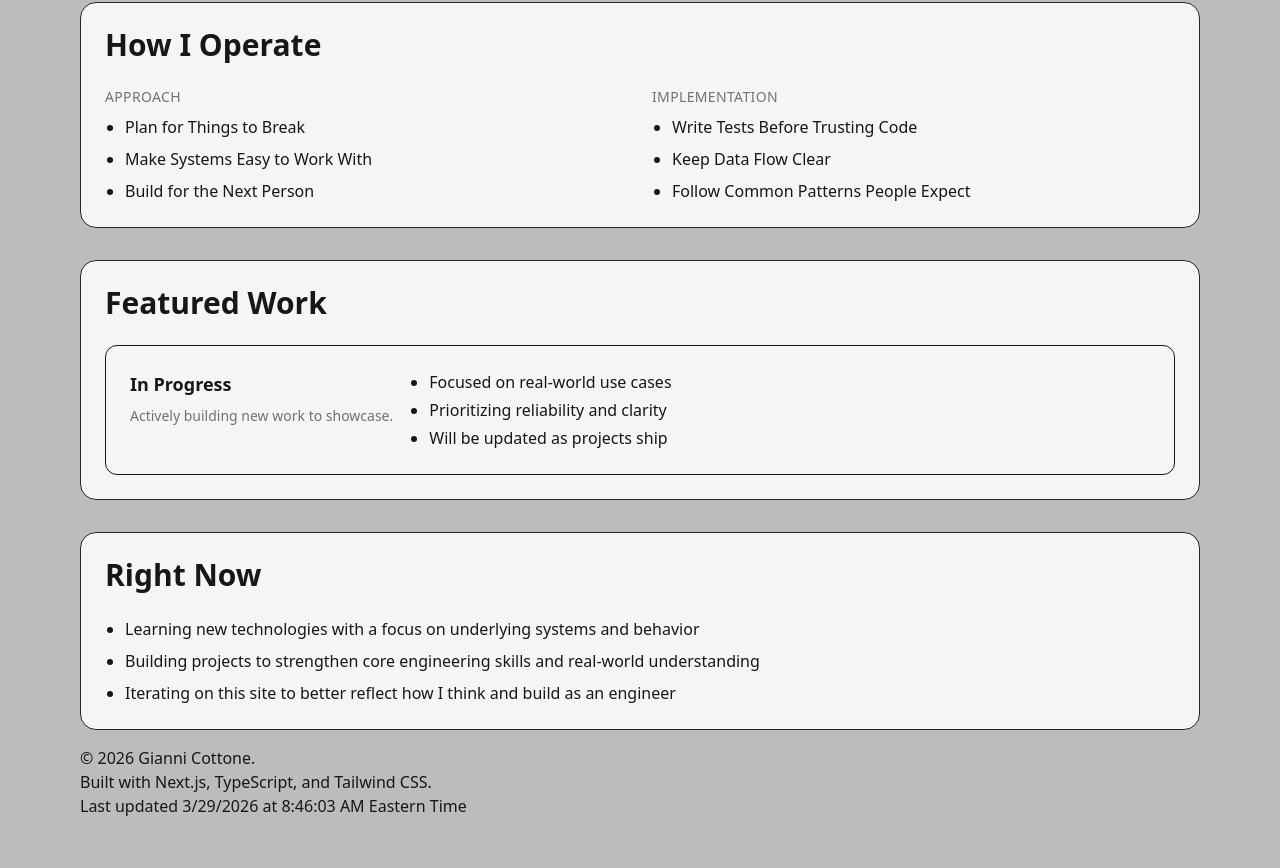
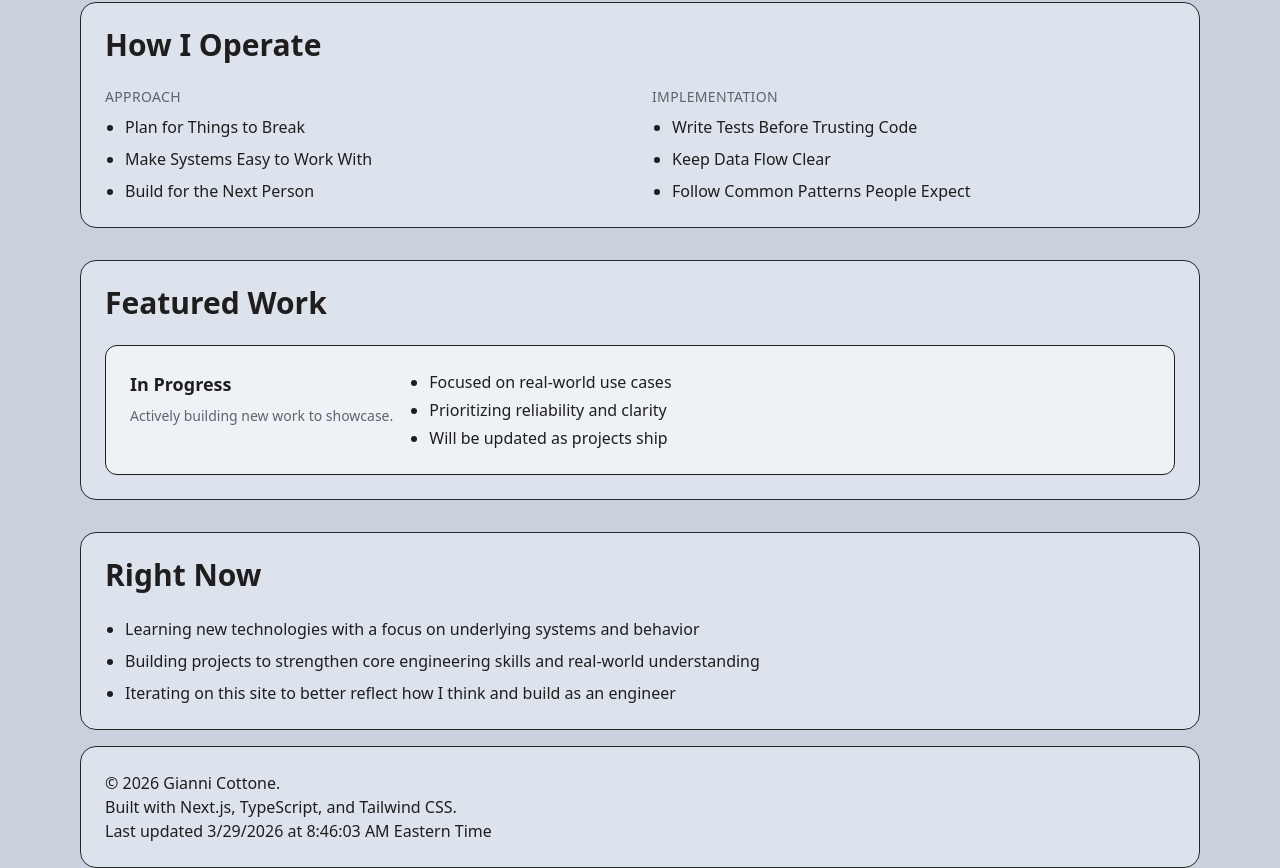
Before and after one commit to giannicottone/gianni-portfolio, a Next.js app: page / in a window 1280 px wide. Shown: the part 871-1739 px from the top of the page. Before the commit the page ends 1689 px from the top, so only its background shows below. Built offline with nearby package versions, Linux system fonts and the light colour scheme.

Commit message:
Updated Colors

```diff
--- a/src/app/globals.css
+++ b/src/app/globals.css
@@ -3,10 +3,15 @@
 
 /* Theme */
 :root {
-  --background: #bcbcbc;
-  --foreground: #171717;
-  --muted: #6b7280;
+/* Component Colors */
+  --background: #c9d1dc;
+  --surface: #dde3ec;
+  --card: #eef2f7;
+/* Text Colors */
+  --foreground: #1f1d1d;
+  --muted: #5f636b;
 }
+
 
 
 /* Base */
@@ -30,7 +35,7 @@ body {
 @layer components {
   /* Buttons */
   .btn {
-    @apply inline-flex items-center justify-center px-4 py-2 rounded-md text-white bg-blue-600 hover:bg-blue-700 transition-colors;
+    @apply inline-flex items-center justify-center px-4 py-2 rounded-md text-white transition-colors;
   }
 
   /* Typography */
--- a/src/components/cards/ProjectCard.tsx
+++ b/src/components/cards/ProjectCard.tsx
@@ -8,7 +8,7 @@ export default function ProjectCard({
   details: string[];
 }) {
   return (
-    <div className="border rounded-xl p-6">
+    <div className="border rounded-xl p-6 bg-[var(--card)]">
       <div className="flex flex-col md:flex-row md:items-start gap-4">
         {/* LEFT */}
         <div className="flex flex-col gap-2">
--- a/src/components/ui/primitives/Footer.tsx
+++ b/src/components/ui/primitives/Footer.tsx
@@ -1,5 +1,6 @@
 import ComponentWrapper from "../structure/ComponentWrapper";
 import Container from "../structure/Container";
+import Surface from "../structure/Surface";
 
 export default async function Footer() {
   const deployedAt = new Date();
@@ -9,6 +10,7 @@ export default async function Footer() {
   return (
     <footer className="text-body">
     <Container>
+      <Surface>
     <p>© {new Date().getFullYear()} Gianni Cottone.</p>
     <p>
       Built with Next.js, TypeScript, and Tailwind CSS.
@@ -18,6 +20,7 @@ export default async function Footer() {
       {deployedAt.toLocaleDateString("en-US", { timeZone: TIME_ZONE })} at{" "}
       {deployedAt.toLocaleTimeString("en-US", { timeZone: TIME_ZONE })} Eastern Time
     </p>
+    </Surface>
     </Container>
     </footer>
   );
--- a/src/components/ui/structure/Surface.tsx
+++ b/src/components/ui/structure/Surface.tsx
@@ -10,7 +10,7 @@ export default function Surface({
     <div className="
       rounded-2xl
       border border-neutral-800
-      bg-neutral-100
+      bg-[var(--surface)]
       backdrop-blur
       p-6
     ">
```
